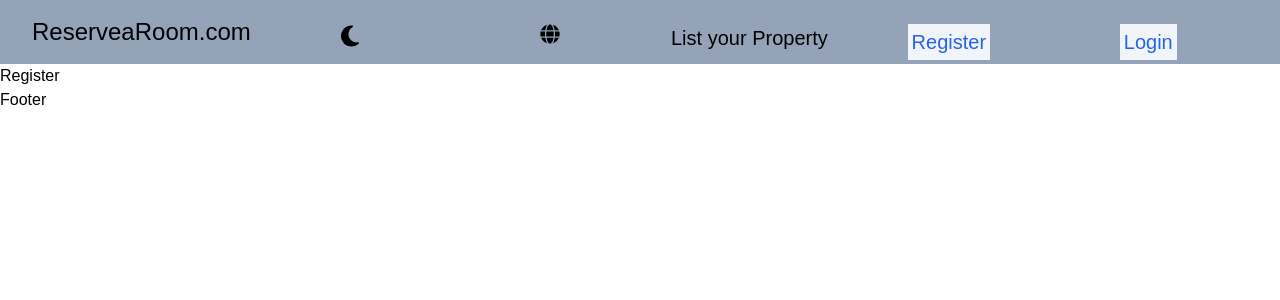
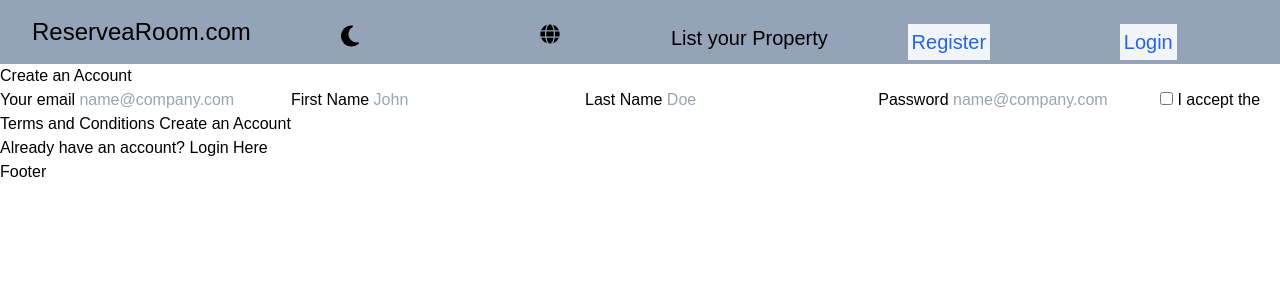
Before and after one commit to sarb001/ReserveaRoom, a React (Vite) app in the folder frontend/: page /register in a window 1280 px wide. Shown: the top 300 px of the page. Built offline with nearby package versions, Linux system fonts and the light colour scheme; a web font is replaced by a local one.

Commit message:
working on UI -Forms

```diff
--- a/frontend/src/components/Login/Login.jsx
+++ b/frontend/src/components/Login/Login.jsx
@@ -2,7 +2,27 @@ import React from 'react'
 
 const Login = () => {
   return (
-    <div>Login</div>
+    <div>
+      <div>
+         <span> Sign in to your account </span>
+      </div>
+      <div>
+        <label> Your email </label>
+        <input  type = "email"  placeholder='name@company.com' />
+
+        <label> Password </label>
+        <input  type = "email"  placeholder='name@company.com' />
+
+        <div>  <a> Forget Password? </a> </div>
+
+        <button> Sign In </button>
+
+        <div>
+            <a href = "/register"> Don't have an account yet? SignUp Now </a>
+        </div>
+
+       </div>
+    </div>
   )
 }
 
--- a/frontend/src/components/Navbar/Navbar.jsx
+++ b/frontend/src/components/Navbar/Navbar.jsx
@@ -3,6 +3,8 @@ import { FaGlobe } from "react-icons/fa";
 import { GiHamburgerMenu } from "react-icons/gi";
 import { FaMoon } from "react-icons/fa6";
 import { IoSunny } from "react-icons/io5";
+
+import { NavLink } from 'react-router-dom' ;
 
 const Navbar = () => {
     const [showbar,setshowbar] = useState(false);
@@ -37,8 +39,18 @@ const Navbar = () => {
                  </li>
                  <li  className='py-2'> <FaGlobe /> </li>
                  <li  className='pt-2  md:pt-2 lg:font-medium'> List your Property </li>
-                 <li  className='py-2'> <button className='bg-slate-100 text-blue-600 p-1'> Register </button> </li>
-                 <li  className='py-2'> <button className='bg-slate-100 text-blue-600 p-1'> Login </button> </li>
+
+                 <li  className='py-2'>
+                  <button className='bg-slate-100 text-blue-600 p-1'>
+                    <NavLink to='/register'> Register </NavLink>
+                  </button>
+                 </li>
+
+                 <li  className='py-2'>
+                  <button className='bg-slate-100 text-blue-600 p-1'>
+                      <NavLink to='/login'> Login </NavLink>
+                    </button>
+                 </li>
                </ul>
               </div>
             }
--- a/frontend/src/components/Register/Register.jsx
+++ b/frontend/src/components/Register/Register.jsx
@@ -1,8 +1,40 @@
 import React from 'react'
 
 const Register = () => {
+
+
+
+
   return (
-    <div>Register</div>
+    <div>
+         <div>
+            <div className="account">
+             <span> Create an Account </span>
+            </div>
+            <label> Your email </label>
+            <input type = "email"  placeholder='name@company.com' />
+            <label> First Name </label>
+            <input type = "text"  placeholder='John'  required/>
+
+            <label> Last Name </label>
+            <input type = "text"  placeholder='Doe' required/>
+
+            <label> Password </label>
+            <input type = "email"  placeholder='name@company.com'  required/>
+
+            <input type = "checkbox"  />
+            <span> I accept the Terms and Conditions </span>
+
+            <button> Create an Account </button>
+
+             <div>
+               <span> Already have an account?
+                <a href = "/login"> Login Here </a>
+               </span>
+             </div>
+
+         </div>
+    </div>
   )
 }
 
```
